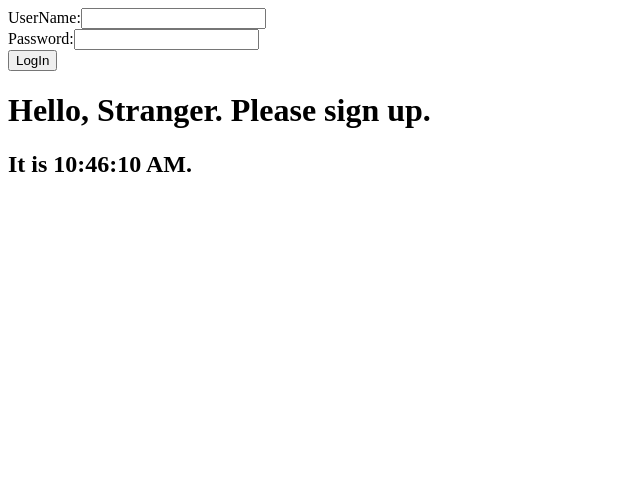
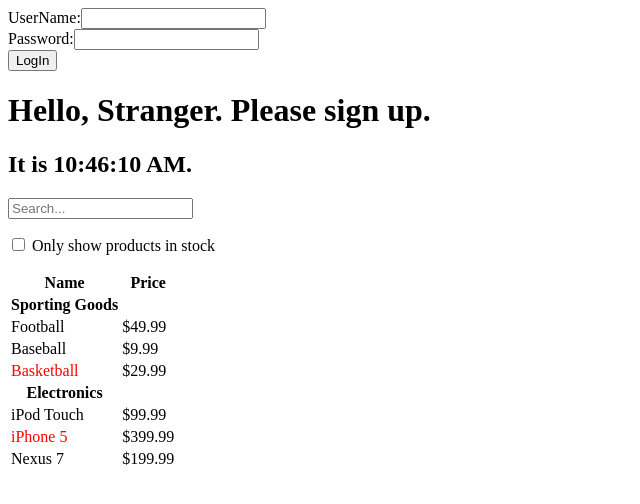
Before and after one commit to josepcorreia/ReactMainConceptsTutorial, a React (Create React App) app: page / in a window 1280 px wide. Shown: the top 504 px of the page, without its empty margins (0-640 px from the left). Built offline with nearby package versions, Linux system fonts and the light colour scheme.

Commit message:
Thinking in React (12-thinking-in-react) https://reactjs.org/docs/thinking-in-react.html
https://spg89.csb.app/

```diff
--- a/src/LoggedOff.tsx
+++ b/src/LoggedOff.tsx
@@ -1,6 +1,7 @@
 import React from "react";
 import Greeting from "./Greeting";
 import LoginForm from "./LoginForm";
+import FilterableProductTable from "./ThinkingInReact/FilterableProductTable";
 import { User } from "./types";
 
 export function LoggedOff(props: {
@@ -17,6 +18,8 @@ export function LoggedOff(props: {
         onUserSubmit={props.onUserSubmit}
       />
       <Greeting user={props.user} />
+
+      <FilterableProductTable />
     </div>
   );
 }
--- /dev/null
+++ b/src/ThinkingInReact/FilterableProductTable.tsx
@@ -0,0 +1,33 @@
+import React, { useState } from "react";
+import ProductTable from "./ProductTable";
+import SearchBar from "./SearchBar";
+import { MockData } from "./MockData";
+
+export default function FilterableProductTable() {
+  const [filterText, setFilter] = useState("");
+  const [inStockOnly, setStockOnly] = useState(false);
+
+  function handleFilterTextChange(filterText: string) {
+    setFilter(filterText);
+  }
+
+  function handleInStockChange(inStockOnly: boolean) {
+    setStockOnly(inStockOnly);
+  }
+
+  return (
+    <div>
+      <SearchBar
+        filter={filterText}
+        inStockOnly={inStockOnly}
+        onFilterTextChange={handleFilterTextChange}
+        onInStockChange={handleInStockChange}
+      />
+      <ProductTable
+        products={MockData}
+        filter={filterText}
+        inStockOnly={inStockOnly}
+      />
+    </div>
+  );
+}
--- /dev/null
+++ b/src/ThinkingInReact/MockData.ts
@@ -0,0 +1,33 @@
+export const MockData = [
+  {
+    category: "Sporting Goods",
+    price: "$49.99",
+    stocked: true,
+    name: "Football"
+  },
+  {
+    category: "Sporting Goods",
+    price: "$9.99",
+    stocked: true,
+    name: "Baseball"
+  },
+  {
+    category: "Sporting Goods",
+    price: "$29.99",
+    stocked: false,
+    name: "Basketball"
+  },
+  {
+    category: "Electronics",
+    price: "$99.99",
+    stocked: true,
+    name: "iPod Touch"
+  },
+  {
+    category: "Electronics",
+    price: "$399.99",
+    stocked: false,
+    name: "iPhone 5"
+  },
+  { category: "Electronics", price: "$199.99", stocked: true, name: "Nexus 7" }
+];
--- /dev/null
+++ b/src/ThinkingInReact/ProductCategoryRow.tsx
@@ -0,0 +1,7 @@
+export default function ProductCategoryRow(props: { category: string }) {
+  return (
+    <tr>
+      <th>{props.category}</th>
+    </tr>
+  );
+}
--- /dev/null
+++ b/src/ThinkingInReact/ProductRow.tsx
@@ -0,0 +1,17 @@
+import { Product } from "./../types";
+
+export default function ProductRow(props: { product: Product }) {
+  const product = props.product;
+  const name = product.stocked ? (
+    product.name
+  ) : (
+    <span style={{ color: "red" }}>{product.name}</span>
+  );
+
+  return (
+    <tr>
+      <td>{name}</td>
+      <td>{product.price}</td>
+    </tr>
+  );
+}
--- /dev/null
+++ b/src/ThinkingInReact/ProductTable.tsx
@@ -0,0 +1,48 @@
+import ProductCategoryRow from "./ProductCategoryRow";
+import ProductRow from "./ProductRow";
+import { Product } from "./../types";
+import React from "react";
+
+export default function ProductTable(props: {
+  products: Product[];
+  filter: string;
+  inStockOnly: boolean;
+}) {
+  const productRows: {}[] = [];
+  let category = "";
+  props.products.forEach((product) => {
+    const nameLowerCase = product.name.toLowerCase();
+    const filterToLowerCase = props.filter.toLowerCase();
+
+    if (props.inStockOnly && !product.stocked) {
+      return;
+    }
+
+    if (nameLowerCase.indexOf(filterToLowerCase) === -1) {
+      return;
+    }
+    if (category !== product.category) {
+      productRows.push(
+        <ProductCategoryRow
+          category={product.category}
+          key={product.category}
+        />
+      );
+      category = product.category;
+    }
+
+    productRows.push(<ProductRow product={product} key={product.name} />);
+  });
+
+  return (
+    <table>
+      <thead>
+        <tr>
+          <th>Name</th>
+          <th>Price</th>
+        </tr>
+      </thead>
+      <tbody>{productRows}</tbody>
+    </table>
+  );
+}
--- /dev/null
+++ b/src/ThinkingInReact/SearchBar.tsx
@@ -0,0 +1,36 @@
+import { Product } from "./../types";
+import React from "react";
+
+export default function SearchBar(props: {
+  filter: string;
+  inStockOnly: boolean;
+  onFilterTextChange: (filter: string) => void;
+  onInStockChange: (inStockChange: boolean) => void;
+}) {
+  function handleFilterTextChange(e: React.ChangeEvent<HTMLInputElement>) {
+    props.onFilterTextChange(e.target.value);
+  }
+
+  function handleInStockChange(e: React.ChangeEvent<HTMLInputElement>) {
+    props.onInStockChange(e.target.checked);
+  }
+
+  return (
+    <form>
+      <input
+        type="text"
+        placeholder="Search..."
+        value={props.filter}
+        onChange={handleFilterTextChange}
+      />
+      <p>
+        <input
+          type="checkbox"
+          checked={props.inStockOnly}
+          onChange={handleInStockChange}
+        />{" "}
+        Only show products in stock
+      </p>
+    </form>
+  );
+}
```
Also changed, not shown: src/types.ts (+7 -0 lines), 1 other file (tests, documents, lock files or other folders).
